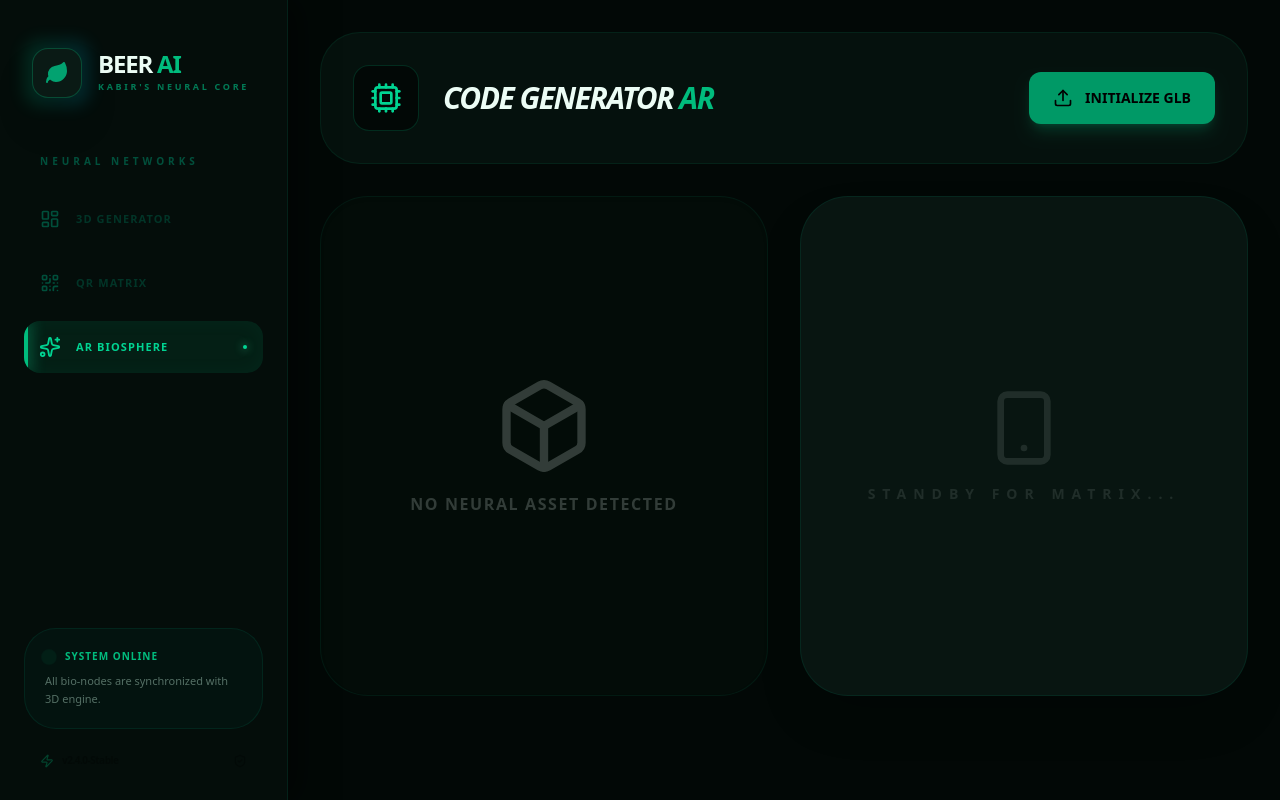
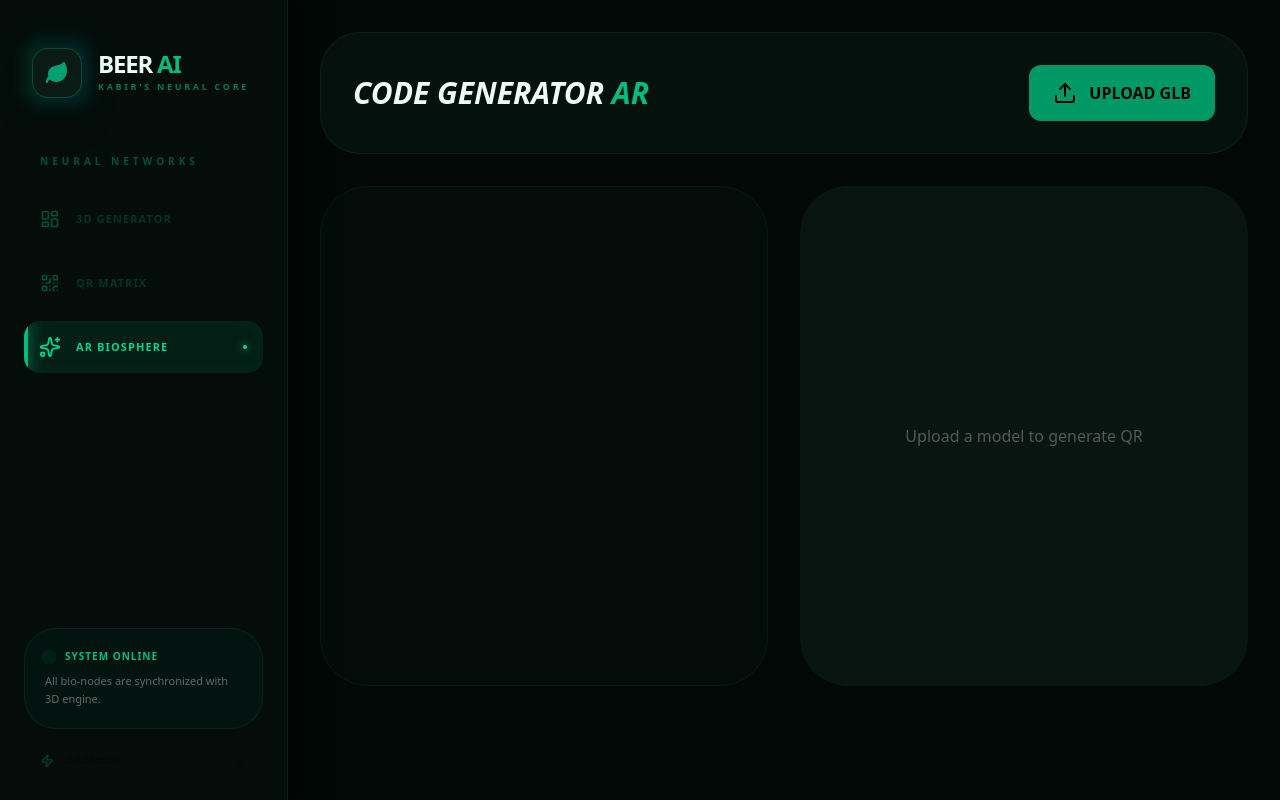
Before and after one commit to kabeer-web/ar-admin-pannel, a React (Vite) app: page / in a window 1280 px wide. Built offline with nearby package versions, Linux system fonts and the light colour scheme.

Commit message:
Update ArGenerator.jsx

```diff
--- a/src/Components/ArGenerator.jsx
+++ b/src/Components/ArGenerator.jsx
@@ -5,19 +5,19 @@ import axios from 'axios';
 import '@google/model-viewer';
 
 const ArGenerator = () => {
-  const [modelUrl, setModelUrl] = useState(null);
-  const [publicUrl, setPublicUrl] = useState('');
+  const [modelUrl, setModelUrl] = useState(null); // For local preview
+  const [publicUrl, setPublicUrl] = useState(''); // Cloudinary URL
   const [loading, setLoading] = useState(false);
-  const [qrColor, setQrColor] = useState('#10b981');
   const qrRef = useRef();
 
-  // LOCALHOST URL (Backend address)
-  const API_BASE_URL = "http://localhost:5000";
+  // IMPORTANT: Replace with the IP address printed in your backend terminal
+  const API_BASE_URL = "http://192.168.X.X:5000";
 
   const getARViewLink = () => {
     if (!publicUrl) return '';
-    // Note: Localhost link mobile scan pe nahi chalega jab tak aapka phone same Wi-Fi pe na ho aur IP use na karein
-    return publicUrl;
+    // This points the QR code to your React App's view page + the model link
+    const frontendBase = window.location.origin;
+    return `${frontendBase}/view?model=${encodeURIComponent(publicUrl)}`;
   };
 
   const handleFileUpload = async (e) => {
@@ -27,25 +27,20 @@ const ArGenerator = () => {
       return;
     }
 
-    const localBlob = URL.createObjectURL(file);
-    setModelUrl(localBlob);
+    setModelUrl(URL.createObjectURL(file));
     setLoading(true);
 
     const formData = new FormData();
     formData.append('model', file);
 
     try {
-      const res = await axios.post(`${API_BASE_URL}/api/upload-model`, formData, {
-        headers: { 'Content-Type': 'multipart/form-data' }
-      });
-
+      const res = await axios.post(`${API_BASE_URL}/api/upload-model`, formData);
       if (res.data.url) {
         setPublicUrl(res.data.url);
-        console.log("Uploaded to Cloudinary:", res.data.url);
       }
     } catch (err) {
       console.error("Upload Error:", err);
-      alert("Backend se connect nahi ho pa raha. Pehle 'node server.js' chalao.");
+      alert("Connection failed! Check if server is running on the correct IP.");
     } finally {
       setLoading(false);
     }
@@ -57,72 +52,39 @@ const ArGenerator = () => {
     const downloadLink = document.createElement("a");
     downloadLink.href = pngUrl;
     downloadLink.download = "AR-Code.png";
-    document.body.appendChild(downloadLink);
     downloadLink.click();
-    document.body.removeChild(downloadLink);
   };
 
   return (
-    <div className="w-full min-h-screen bg-[#020806] p-4 lg:p-8 text-emerald-50">
-      <header className="flex flex-col md:flex-row justify-between items-center bg-[#05110d] p-6 md:p-8 rounded-[2.5rem] border border-emerald-500/10 mb-8 gap-4">
-        <div className="flex items-center gap-6">
-          <div className="bg-[#020806] p-4 rounded-2xl text-emerald-400 border border-emerald-500/20"><Cpu size={32}/></div>
-          <h1 className="text-2xl md:text-3xl font-black italic uppercase tracking-tighter">CODE GENERATOR <span className="text-emerald-500">AR</span></h1>
-        </div>
-        <div className="flex items-center gap-4">
-          <input type="file" id="glb-up" className="hidden" onChange={handleFileUpload} accept=".glb" />
-          <label htmlFor="glb-up" className="cursor-pointer bg-emerald-600 hover:bg-emerald-500 px-6 py-4 rounded-xl font-black text-black flex items-center gap-3 uppercase text-sm transition-all shadow-lg shadow-emerald-500/20">
-            {loading ? <Activity className="animate-spin" size={20}/> : <Upload size={20}/>}
-            {loading ? 'Processing...' : 'Initialize GLB'}
-          </label>
-        </div>
+    <div className="w-full min-h-screen bg-[#020806] p-8 text-emerald-50">
+      {/* Header section remains same as yours */}
+      <header className="flex justify-between items-center bg-[#05110d] p-8 rounded-[2.5rem] border border-emerald-500/10 mb-8">
+         <h1 className="text-3xl font-black italic uppercase">CODE GENERATOR <span className="text-emerald-500">AR</span></h1>
+         <input type="file" id="glb-up" className="hidden" onChange={handleFileUpload} accept=".glb" />
+         <label htmlFor="glb-up" className="cursor-pointer bg-emerald-600 px-6 py-4 rounded-xl font-black text-black flex items-center gap-3 uppercase">
+            {loading ? <Activity className="animate-spin" /> : <Upload />}
+            {loading ? 'Uploading...' : 'Upload GLB'}
+         </label>
       </header>
 
-      <div className="grid grid-cols-1 xl:grid-cols-2 gap-8">
-        <div className="bg-[#030c08] rounded-[3rem] min-h-[400px] md:min-h-[500px] relative border border-emerald-900/20 flex flex-col overflow-hidden shadow-inner">
-          <div className="flex-1 w-full h-full">
-            {modelUrl ? (
-              <model-viewer
-                key={modelUrl}
-                src={modelUrl}
-                auto-rotate
-                camera-controls
-                shadow-intensity="2"
-                ar
-                style={{width:'100%', height:'100%', backgroundColor: 'transparent'}}
-              />
-            ) : (
-              <div className="h-full flex flex-col items-center justify-center opacity-20 py-20">
-                <Box size={100} className="mb-4"/>
-                <p className="font-bold tracking-widest uppercase">No Neural Asset Detected</p>
-              </div>
-            )}
-          </div>
+      <div className="grid grid-cols-1 lg:grid-cols-2 gap-8">
+        {/* Preview Box */}
+        <div className="bg-[#030c08] rounded-[3rem] h-[500px] border border-emerald-900/20">
+            {modelUrl && <model-viewer src={modelUrl} auto-rotate camera-controls style={{width:'100%', height:'100%'}} />}
         </div>
 
-        <div className="flex flex-col gap-8">
-          <div className="flex-1 bg-[#081511] rounded-[3rem] border border-emerald-900/30 p-8 md:p-10 flex flex-col items-center justify-center shadow-2xl">
+        {/* QR Box */}
+        <div className="bg-[#081511] rounded-[3rem] p-10 flex flex-col items-center justify-center">
             {publicUrl ? (
-              <div className="flex flex-col items-center gap-8 w-full">
-                <div ref={qrRef} className="bg-white p-6 rounded-[2.5rem] border-[10px] border-[#020806] shadow-2xl">
-                  <QRCodeCanvas
-                    value={getARViewLink()}
-                    size={260}
-                    fgColor={qrColor}
-                    level="H"
-                  />
+              <div ref={qrRef} className="flex flex-col items-center gap-6">
+                <div className="bg-white p-4 rounded-xl">
+                  <QRCodeCanvas value={getARViewLink()} size={250} level="H" />
                 </div>
-                <button onClick={downloadQRCode} className="w-full max-w-sm bg-emerald-600 hover:bg-emerald-500 py-5 rounded-2xl font-black text-black flex items-center justify-center gap-3 uppercase tracking-widest transition-all shadow-lg shadow-emerald-500/20">
-                  <Download size={20}/> Export Matrix
+                <button onClick={downloadQRCode} className="bg-emerald-600 px-8 py-3 rounded-lg text-black font-bold uppercase">
+                  Download QR
                 </button>
               </div>
-            ) : (
-              <div className="opacity-10 flex flex-col items-center gap-4 py-20">
-                <Smartphone size={80}/>
-                <p className="font-bold tracking-[0.5em] uppercase text-sm">Standby for Matrix...</p>
-              </div>
-            )}
-          </div>
+            ) : <p className="opacity-30">Upload a model to generate QR</p>}
         </div>
       </div>
     </div>
```
